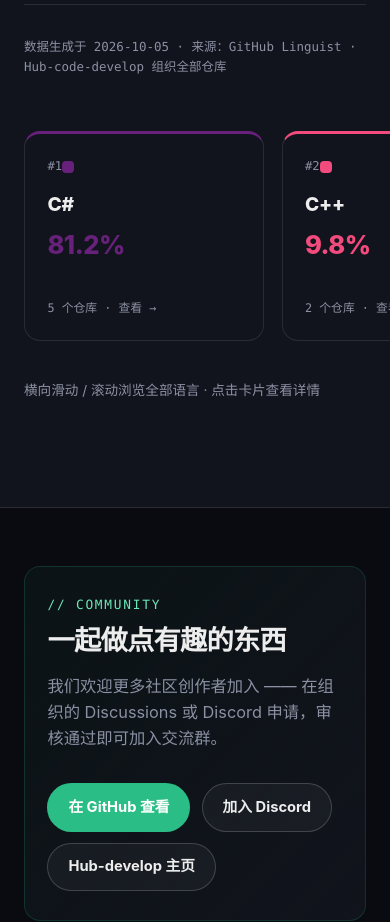
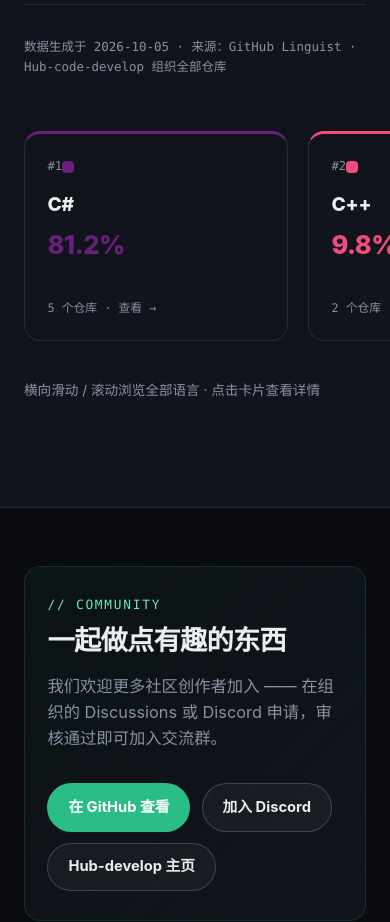
Before and after one commit to Hub-code-develop/code-web, a Vue app: page / in a window 390 px wide. Shown: the part 1420-2342 px from the top of the page. Built offline with nearby package versions, Linux system fonts and the light colour scheme; a web font is replaced by a local one.

Commit message:
tweak(rail): widen language cards & smoothstep parallax pacing

```diff
--- a/src/components/LanguageRail.vue
+++ b/src/components/LanguageRail.vue
@@ -27,11 +27,12 @@ function paint() {
   const rect = section.value.getBoundingClientRect()
   const vh = window.innerHeight
   // 视差窗口：section 顶部从「刚进入视口底部」(rect.top=vh) 到「接近视口顶部」
-  // (rect.top≈0.12vh) 的过程中，轨道从起点平移到终点。这样当 section 仍舒适可见时，
+  // (rect.top≈0.2vh) 的过程中，轨道从起点平移到终点。这样当 section 仍舒适可见时，
   // 所有卡片就已完整显示，之后继续滚动轨道保持静止，不再提前截断内容（页脚始终可达）。
   const start = vh
-  const end = vh * 0.12
-  const p = Math.min(1, Math.max(0, (start - rect.top) / (start - end)))
+  const end = vh * 0.2
+  let p = Math.min(1, Math.max(0, (start - rect.top) / (start - end)))
+  p = p * p * (3 - 2 * p) // smoothstep 缓动：起步/收尾更柔和，避免生硬线性
   railInner.value.style.transform = `translateX(${-p * max}px)`
 }
 
@@ -126,7 +127,7 @@ function close() {
 }
 .rail-inner {
   display: inline-flex;
-  gap: 1.1rem;
+  gap: 1.25rem;
   padding: 0.4rem max(1.5rem, calc((100vw - 1120px) / 2)) 1rem;
   will-change: transform;
 }
@@ -134,7 +135,7 @@ function close() {
 /* 卡片（竖向，固定宽度，hyliu.me 风格） */
 .lcard {
   flex: none;
-  width: 240px;
+  width: 264px;
   text-align: left;
   display: flex;
   flex-direction: column;
@@ -216,8 +217,8 @@ function close() {
 }
 @media (max-width: 640px) {
   .lcard {
-    width: 72vw;
-    max-width: 240px;
+    width: 76vw;
+    max-width: 264px;
   }
 }
 </style>
```
